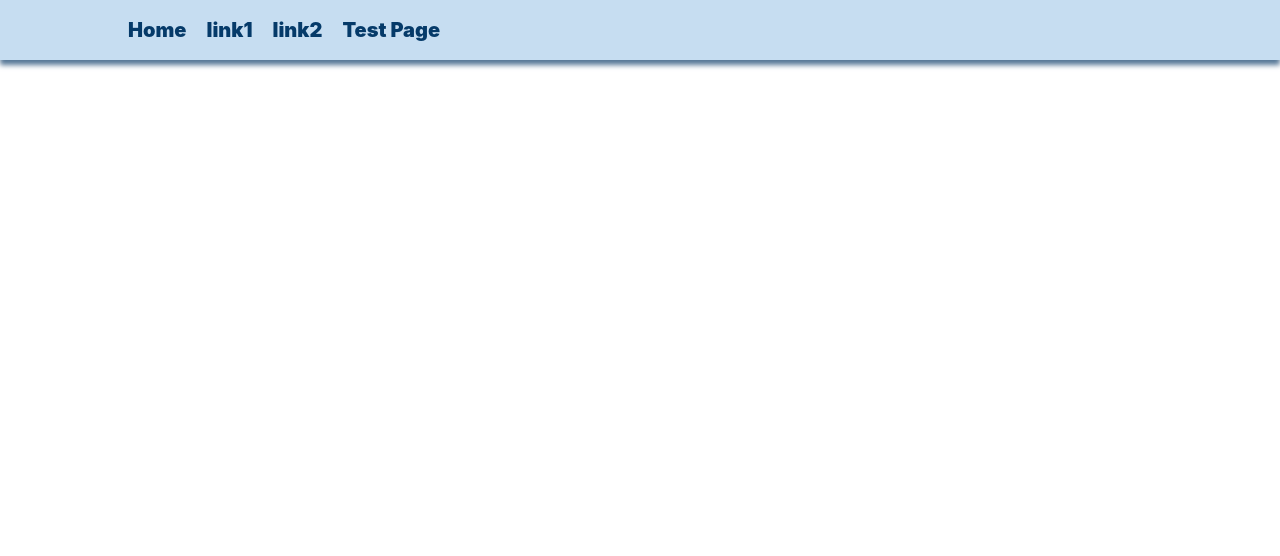
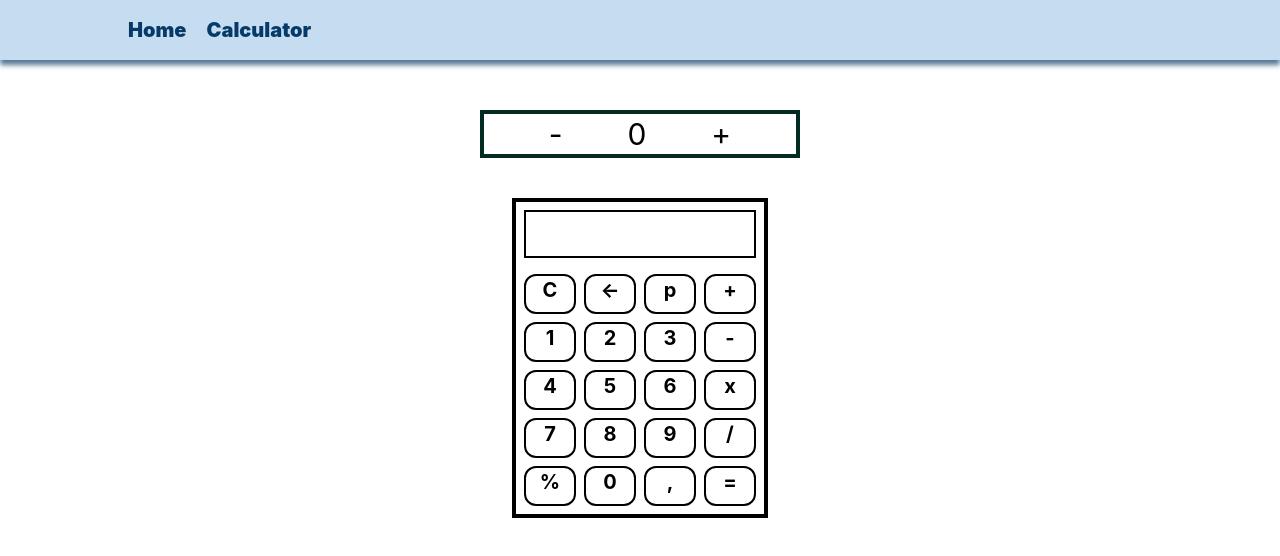
Before and after one commit to SavalanQorxmaz/redux-toolkit-crud-typescript, a React (Create React App) app: page /calculator in a window 1280 px wide. Shown: the top 556 px of the page. Built offline with nearby package versions, Linux system fonts and the light colour scheme.

Commit message:
redux-crud

```diff
--- a/src/App.tsx
+++ b/src/App.tsx
@@ -1,7 +1,8 @@
 import {Routes, Route} from 'react-router-dom'
 import './main.scss'
 import Header from './header/Header';
-import Testpage from './test/Testpage';
+import Calculator from './calculator/Calculator';
+import Crud from './crud/Crud';
 
 function App() {
   return (
@@ -9,7 +10,9 @@ function App() {
 
   <Header/>
     <Routes>
-      <Route path='/test' element = {<Testpage/>}/>
+      <Route path='/' element = {<Crud/>}/>
+      <Route path='/calculator' element = {<Calculator/>}/>
+
     </Routes>
     </div>
   );
--- a/src/test/Calculator.tsx
+++ b/src/calculator/Calculator.tsx
@@ -2,14 +2,23 @@ import React from 'react'
 import { useDispatch, useSelector } from 'react-redux'
 import { selectCalc } from './calcSlice'
 import { operation, first, equal, clean, breakSpace } from './calcSlice'
-
+import { selectCount } from './counterSlice'
+import {increment, decrement} from './counterSlice'
 const Calculator = () => {
 
     const currentNumber = useSelector(selectCalc)
     const dispatch = useDispatch()
+    const count = useSelector(selectCount)
+  return (
+<div className='w-full h-3/4 flex flex-col items-center' >
 
-  return (
-      <div className='calculator select-none w-64 h-80 border-black border-solid border-4 mt-10 grid grid-flow-row grid-cols-4 gap-2 p-2' >
+
+           <div className='border-4 border-emerald-950 w-1/4 h-12 flex items-center text-3xl mt-10 justify-evenly'>
+           <button onClick={()=>dispatch(decrement())}>-</button>
+            <span>{count}</span>
+            <button  onClick={()=>dispatch(increment())}>+</button>
+           </div>
+           <div className='calculator select-none w-64 h-80 border-black border-solid border-4 mt-10 grid grid-flow-row grid-cols-4 gap-2 p-2' >
           <div className='border-2 border-black w-full h-12 text-xl font-bold col-span-4 text-right p-1'>{currentNumber}</div>
           <div onClick={()=>dispatch(clean())} className=' border-2 border-black text-center text-xl font-bold cursor-pointer  rounded-xl'>C</div>
           <div onClick={()=>dispatch(breakSpace())} className='border-2 border-black col text-center text-xl font-bold cursor-pointer rounded-xl'>{`<-`}</div>
@@ -34,6 +43,7 @@ const Calculator = () => {
 
 
       </div>
+           </div>
   )
 }
 
--- a/src/test/Testpage.tsx
+++ b/src/calculator/Testpage.tsx
@@ -4,7 +4,7 @@ import {useDispatch, useSelector} from 'react-redux'
 import { selectCount } from './counterSlice'
 import {increment, decrement} from './counterSlice'
 import Calculator from './Calculator'
-import Crud from './crud/Crud'
+import Crud from '../crud/Crud'
 
 const dataUrl = process.env.REACT_APP_BASE_URL
 
--- a/src/test/counterSlice.ts
+++ b/src/calculator/counterSlice.ts
@@ -1,5 +1,5 @@
 
-import {createSlice, Action} from'@reduxjs/toolkit';
+import {createSlice} from'@reduxjs/toolkit';
 
 const initialState = {
     count: 0
--- a/src/test/crud/Crud.tsx
+++ b/src/crud/Crud.tsx
@@ -1,5 +1,5 @@
 import React, {useState, useEffect} from 'react'
-import {GET, POST, DELETE, UPDATE} from '../../methods'
+import {GET, POST, DELETE, UPDATE} from '../methods'
 
 
 
--- a/src/header/Header.tsx
+++ b/src/header/Header.tsx
@@ -18,14 +18,9 @@ const Header = () => {
                 <Link to={'/'}>Home</Link>
               </li>
               <li>
-                <Link to={'link1'}>link1</Link>
+                <Link to={'/calculator'}>Calculator</Link>
               </li>
-              <li>
-                <Link to={'/link2'}>link2</Link>
-              </li>
-              <li>
-                <Link to={'/test'}>Test Page</Link>
-              </li>
+
             </ul>
            </nav>
             </div>
--- a/src/main.scss
+++ b/src/main.scss
@@ -1,5 +1,4 @@
 @import './Header/header.scss';
-@import './test/test-page.scss';
 
 
 
--- a/src/store.ts
+++ b/src/store.ts
@@ -1,7 +1,7 @@
 import { configureStore } from "@reduxjs/toolkit";
 
-import counterReducer from './test/counterSlice';
-import calcReducer from './test/calcSlice'
+import counterReducer from './calculator/counterSlice';
+import calcReducer from './calculator/calcSlice'
 
 export const store = configureStore({
     reducer: {
--- a/src/test/test-page.scss
+++ /dev/null
@@ -1,4 +0,0 @@
-
-.test-page {
-    height: 120vh;
-}
```
Also changed, not shown: src/calculator/calcSlice.ts (renamed from src/test/calcSlice.ts), 1 other file (tests, documents, lock files or other folders).
